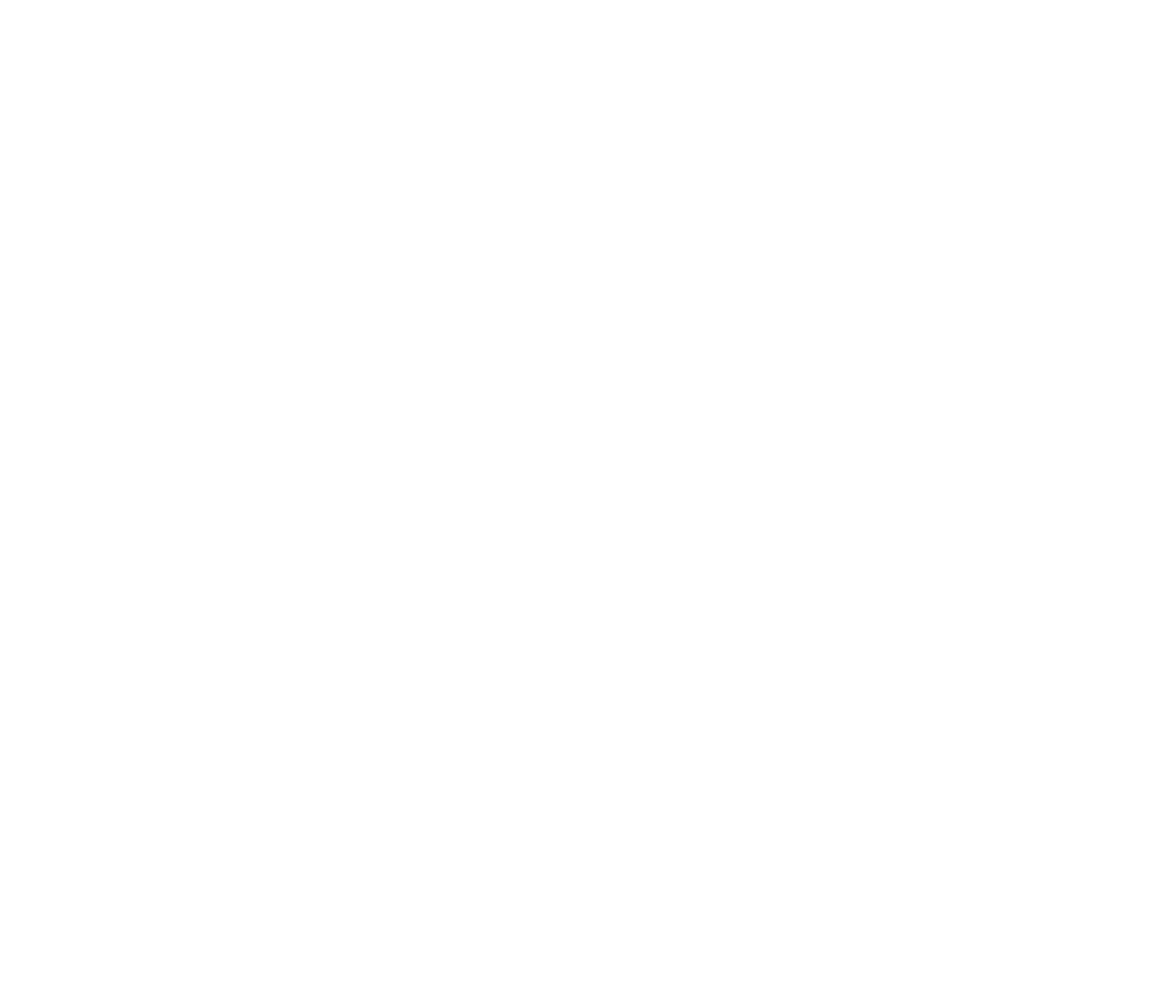
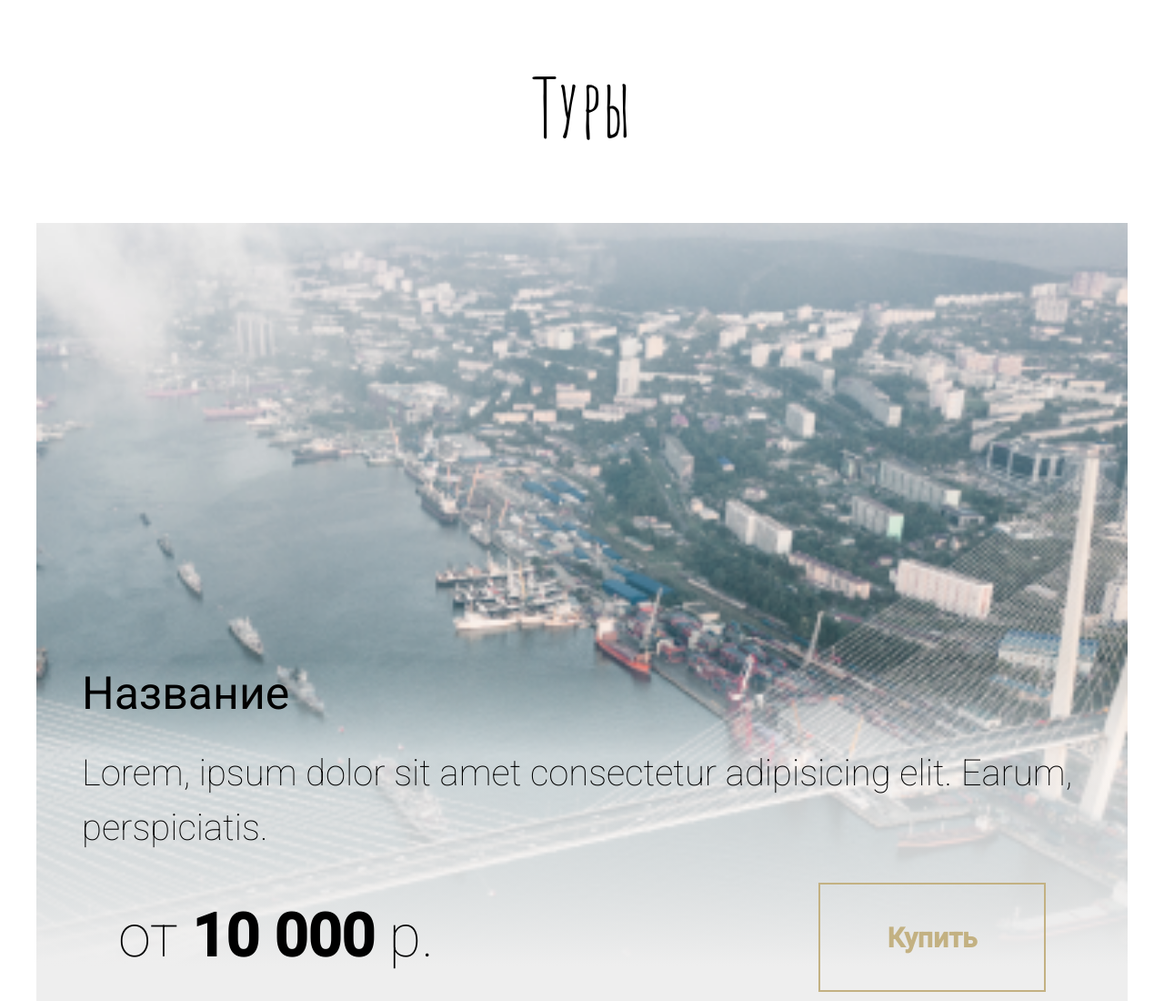
Before and after one commit to AAkH719/Mobile_First, a plain HTML site: page index.html in a window 1280 px wide. Shown: the top 1100 px of the page at 91% size. Before the commit the page ends 800 px from the top, so only its background shows below. Drawn offline with Linux system fonts and the light colour scheme.

Commit message:
Сделала HTML и CSS для секции туры

```diff
--- a/css/styles.css
+++ b/css/styles.css
@@ -1,2 +1,140 @@
 body {
 }
+
+
+/* Указываем box sizing */
+*,
+*::before,
+*::after {
+  box-sizing: border-box;
+}
+
+/* Убираем внутренние отступы */
+ul[class],
+ol[class] {
+  padding: 0;
+}
+
+/* Убираем внешние отступы */
+body,
+h1,
+h2,
+h3,
+h4,
+p,
+ul[class],
+ol[class],
+li,
+figure,
+figcaption,
+blockquote,
+dl,
+dd {
+  margin: 0;
+}
+
+/* Выставляем основные настройки по-умолчанию для body */
+body {
+  min-height: 100vh;
+  scroll-behavior: smooth;
+  text-rendering: optimizeSpeed;
+  line-height: 1.5;
+}
+
+/* Удаляем стандартную стилизацию для всех ul и il, у которых есть атрибут class*/
+ul[class],
+ol[class] {
+  list-style: none;
+}
+
+/* Элементы a, у которых нет класса, сбрасываем до дефолтных стилей */
+a:not([class]) {
+  text-decoration-skip-ink: auto;
+}
+
+/* Упрощаем работу с изображениями */
+img {
+  max-width: 100%;
+  display: block;
+}
+
+.tours {
+    display: flex;
+    flex-direction: column;
+    align-items: center;
+}
+
+.tours__title{
+    font-family: Amatic SC;
+    font-weight: normal;
+    color: black;
+    margin-top: 50px;
+    font-size: 90px;
+}
+
+.block {
+    display: flex;
+    background: url(../img/tours.png) 0 0 / cover no-repeat;
+    height: 900px;
+    margin: 60px 40px 30px 40px
+}
+
+.block__gradient {
+    margin-top: 480px;
+    background: linear-gradient(
+        180deg,
+        rgba(196, 196, 196, 0) 0%,
+        rgba(255, 255, 255, 0.67) 25%,
+        #eeeeee 80%
+    );
+}
+
+.block__title {
+    font-family: "Roboto";
+    color: black;
+    margin: 0 0 20px 50px;
+    font-weight: 400;
+    font-size: 50px;
+}
+
+.block__description {
+    font-family: "Roboto";
+    color: black;
+    margin: 0 0 30px 50px;
+    font-size: 40px;
+    font-weight: 100;
+}
+
+.block__price-button {
+    display: flex;
+    width: 85%;
+    justify-content: space-between;
+    align-items:center;
+    margin: 0 7.5% 0 7.5%;
+}
+
+.block__price{
+    font-family: "Roboto";
+    font-size: 65px;
+    font-weight: 100;
+}
+
+.block__button{
+    width: 250px;
+    height: 120px;
+    border: 2px solid #c3b182;
+    background: transparent;
+    font-family: "Roboto";
+    font-size: 30px;
+    font-weight: bold;
+    color: #c3b182;
+}
+
+.more-block{
+    font-family: "Roboto";
+    color: #9f9f9f;
+    font-size: 30px;
+    margin: 50px 0 50px 0 ;
+    background: transparent;
+    border: none;
+}
--- a/index.html
+++ b/index.html
@@ -3,9 +3,41 @@
 <html lang="en" xmlns="http://www.w3.org/1999/xhtml">
 <head>
     <meta charset="utf-8" />
+    <link rel="stylesheet" href="css/styles.css">
+    <link rel="preconnect" href="https://fonts.googleapis.com">
+    <link rel="preconnect" href="https://fonts.gstatic.com" crossorigin>
+    <link href="https://fonts.googleapis.com/css2?family=Roboto&display=swap" rel="stylesheet">
+    <link href="https://fonts.googleapis.com/css2?family=Amatic+SC&display=swap" rel="stylesheet">
+    <link href="https://fonts.googleapis.com/css2?family=Roboto:wght@500&display=swap" rel="stylesheet">
+    <link href="https://fonts.googleapis.com/css2?family=Roboto:wght@400&display=swap" rel="stylesheet">
+    <link href="https://fonts.googleapis.com/css2?family=Roboto:wght@100&display=swap" rel="stylesheet">
+    <script src="js/app.js"></script>
     <title></title>
 </head>
 <body>
-
+<article class="tours">
+    <h2 class="tours__title">Туры</h2>
+    <section class="block">
+        <div class="block__gradient">
+            <h3 class="block__title">Название</h3>
+            <p class="block__description">Lorem, ipsum dolor sit amet consectetur adipisicing elit. Earum, perspiciatis.</p>
+            <div class="block__price-button">
+                <p class="block__price"> от <b>10 000</b> р.</p>
+                <button class="block__button">Купить</button>
+            </div>
+        </div>
+    </section>
+    <section class="block">
+        <div class="block__gradient">
+            <h3 class="block__title">Название</h3>
+            <p class="block__description">Lorem ipsum dolor sit amet consectetur adipisicing elit. Magni, iusto?</p>
+            <div class="block__price-button">
+                <p class="block__price"> от <b>10 000</b> р.</p>
+                <button class="block__button">Купить</button>
+            </div>
+        </div>
+    </section>
+    <button class="more-block">Больше туров</button>
+</article>
 </body>
 </html>
```
Also changed, not shown: img/tours.png (added).
